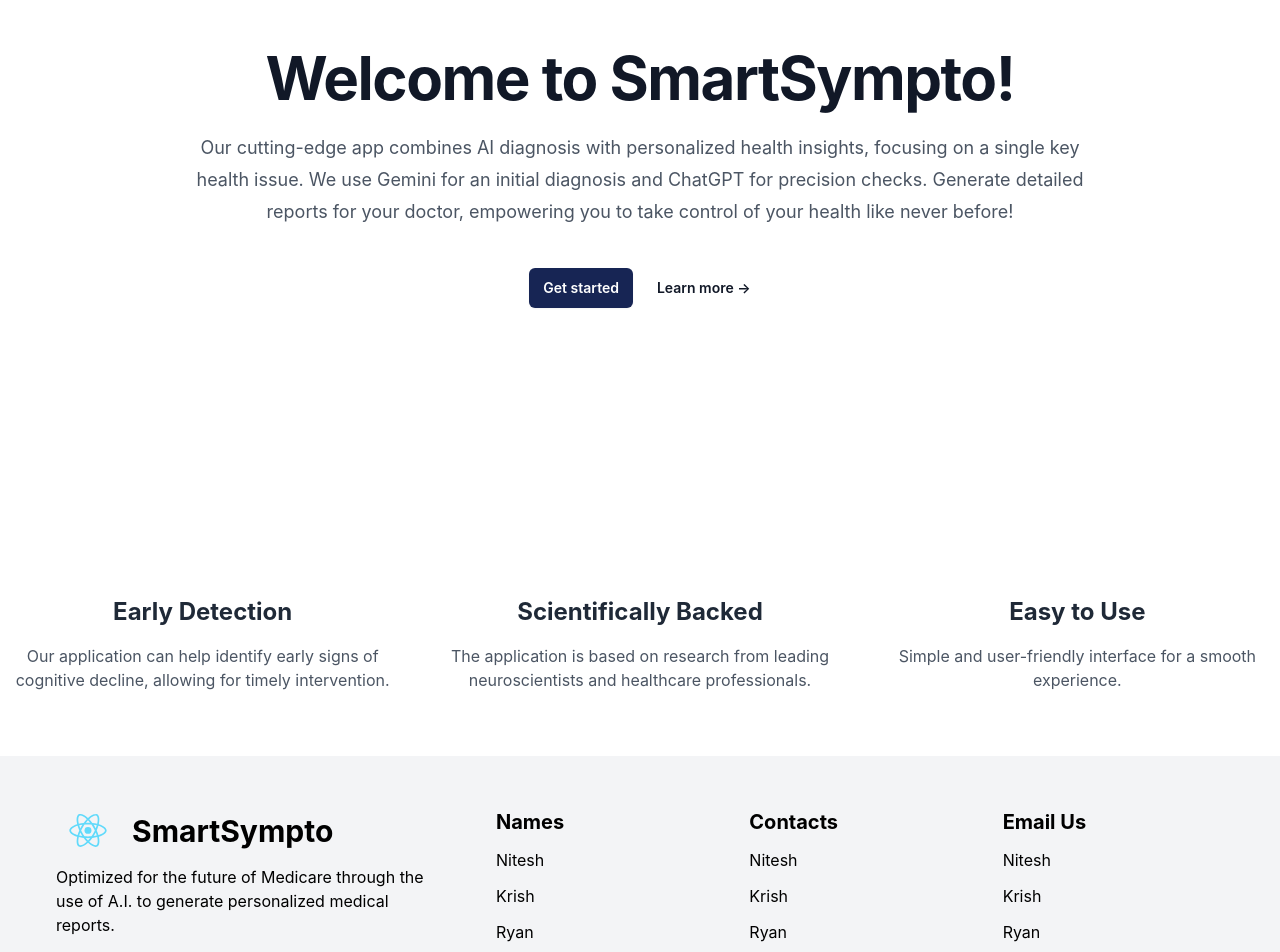
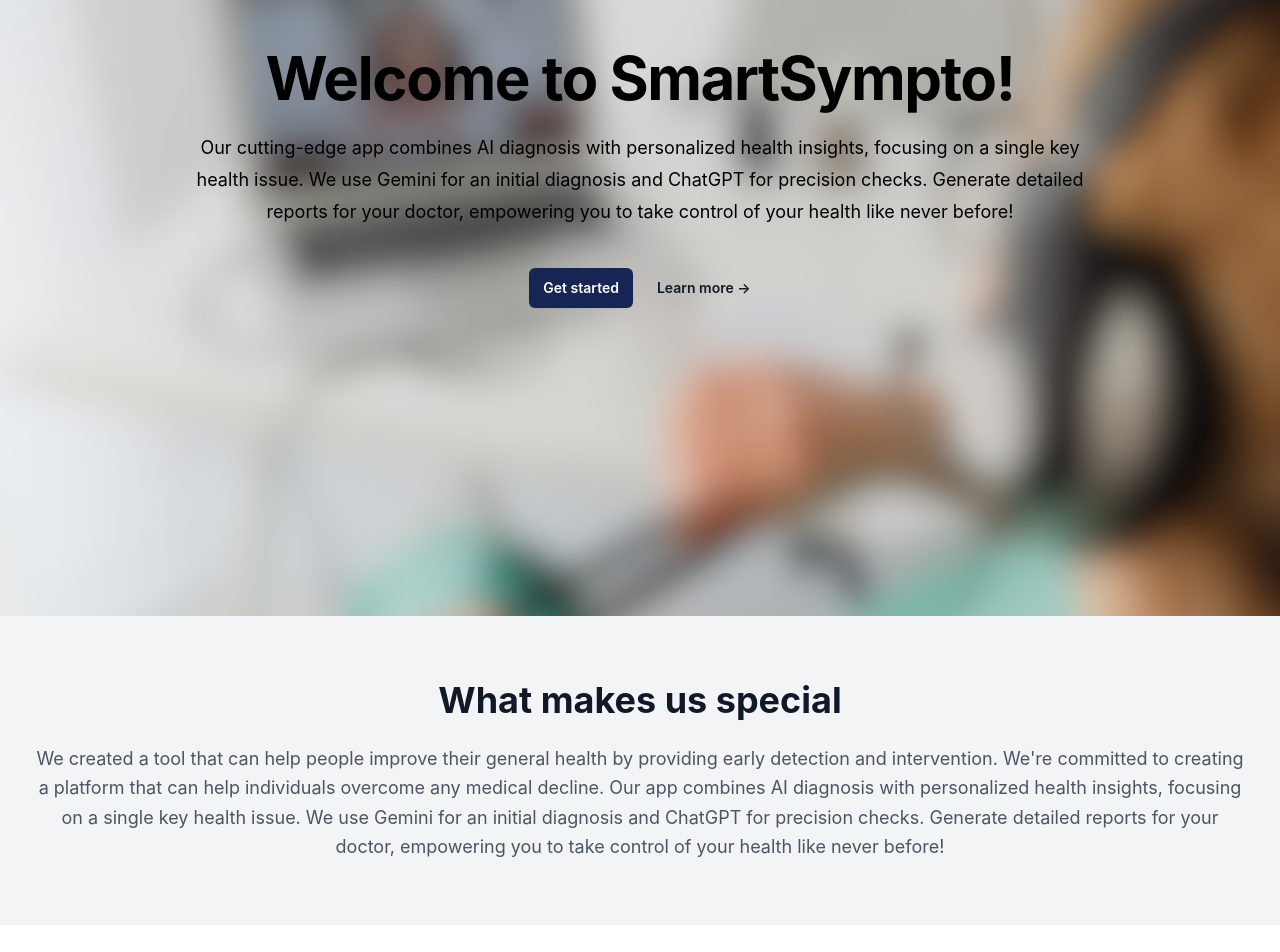
Before and after one commit to TerminatingCoder101/CongressionalAppChallenge, a React (Create React App) app: page / in a window 1280 px wide. Shown: the part 260-1212 px from the top of the page. Built offline with nearby package versions, Linux system fonts and the light colour scheme.

Commit message:
home screen image and navlinks moving to section

```diff
--- a/src/components/Home/Header.js
+++ b/src/components/Home/Header.js
@@ -6,7 +6,7 @@
   {
     id: 1,
     name: "Home",
-    link: "/#",
+    link: "/#home",
   },
   {
     id: 2,
@@ -28,10 +28,12 @@
 
 function Header() {
     return (
+      // Make it so that the navbar comes down when scrolling down
+      //(className="fixed w-full" solves that but the navlinks aren't clickable)
       <div className="bg-blue-600">
         <nav className="container mx-auto flex justify-between items-center">
-          <div className="container py-3 md:py-2">
-              <div className="flex justify-between items-center">
+          <div className="container py-3 md:py-2 ">
+              <div className="flex justify-between items-center ">
                 {/* Logo Section */}
                 <div>
                   <a href="#" className="flex items-center">
@@ -43,17 +45,17 @@
                 {/* NavLinks Section */}
                 <div>
                   <ul className="flex items-center gap-8 ml-400">
-                    { MenuLinks.map(({id, name}) => {
+                    {
+                        MenuLinks.map(({id, link, name}) => {
                           return(
                             <li key={id} className="cursor-pointer py-4">
-                            <a href="#" className=" text-white text-lg font-medium
+                              <a href={link} className=" text-white text-lg font-medium
                                  hover:text-blue-400 py-2 hover:border-b-2 hover:border-blue-400">{name}</a>
                             </li>
                       ); })}
                     <button class="rounded-md bg-blue-950 px-3.5 py-2.5 text-sm font-semibold text-white shadow-sm hover:bg-indigo-500 focus-visible:outline focus-visible:outline-2 focus-visible:outline-offset-2 focus-visible:outline-indigo-600"> Get Started</button>
                   </ul>
                 </div>
-
               </div>
           </div>
         </nav>
--- a/src/pages/Hero.js
+++ b/src/pages/Hero.js
@@ -1,6 +1,7 @@
 import React from 'react';
 import Header from '../components/Home/Header';
 import Footer from '../components/Home/Footer';
+import Image from '../assets/HomeScreen.png';
 
 function Hero() {
     return (
@@ -9,14 +10,15 @@
         <Header/>
 
       {/* Hero Section */}
-      <section>
+      <section id="home">
+        <div className="bg-cover h-screen" style={{backgroundImage: `url(${Image})`}}>
           <div class="relative isolate px-6 pt-2 lg:px-8">
             <div class="absolute inset-x-0 -top-40 -z-10 transform-gpu overflow-hidden blur-3xl sm:-top-80" aria-hidden="true">
           </div>
             <div class="text-center mx-auto max-w-4xl py-32 sm:py-48 lg:py-56">
               <div class="text-center">
-                <h1 class="font-bold tracking-tight text-gray-900 sm:text-6xl">Welcome to SmartSympto!</h1>
-                <p class="mt-6 text-lg leading-8 text-gray-600">Our cutting-edge app combines AI diagnosis with personalized health insights, focusing on a single key health issue. We use Gemini for an initial diagnosis and ChatGPT for precision checks. Generate detailed reports for your doctor, empowering you to take control of your health like never before!</p>
+                <h1 class="font-bold tracking-tight text-black sm:text-6xl">Welcome to SmartSympto!</h1>
+                <p class="mt-6 text-lg leading-8 text-black opacity-100">Our cutting-edge app combines AI diagnosis with personalized health insights, focusing on a single key health issue. We use Gemini for an initial diagnosis and ChatGPT for precision checks. Generate detailed reports for your doctor, empowering you to take control of your health like never before!</p>
               <div class="mt-10 flex items-center justify-center gap-x-6">
                 <a href="#" class="rounded-md bg-blue-950 px-3.5 py-2.5 text-sm font-semibold text-white shadow-sm hover:bg-indigo-500 focus-visible:outline focus-visible:outline-2 focus-visible:outline-offset-2 focus-visible:outline-indigo-600">Get started</a>
                 <a href="#" class="text-sm font-semibold leading-6 text-gray-900">Learn more <span aria-hidden="true">→</span></a>
@@ -24,10 +26,26 @@
             </div>
           </div>
           </div>
+          </div>
       </section>
 
+      {/* About Section */}
+      <section className="py-16 bg-gray-100" id="about">
+      <div className="container mx-auto px-4 sm:px-8">
+        <div className="flex flex-col items-center justify-center text-center">
+          <h1 className="text-4xl font-bold text-gray-900 mb-6">What makes us special</h1>
+          <p className="text-lg leading-relaxed text-gray-600">
+            We created a tool that can help people improve their general health by providing early detection and intervention. We're committed to creating a platform that can help individuals overcome any medical decline.
+
+            Our app combines AI diagnosis with personalized health insights, focusing on a single key health issue. We use Gemini for an initial diagnosis and ChatGPT for precision checks. Generate detailed reports for your doctor, empowering you to take control of your health like never before!
+          </p>
+        </div>
+      </div>
+      </section>
+
+
     {/* Features Section */}
-    <section className="py-16 bg-white">
+    <section className="py-16 bg-white" id="services">
         <div className="container mx-auto grid grid-cols-1 md:grid-cols-2 lg:grid-cols-3 gap-8">
             <div className="text-center">
                 <h2 className="text-2xl font-bold text-gray-800 mb-4">Early Detection</h2>
```
Also changed, not shown: src/assets/HomeScreen.png (added). Lines whose indentation alone changed are shown as unchanged.
